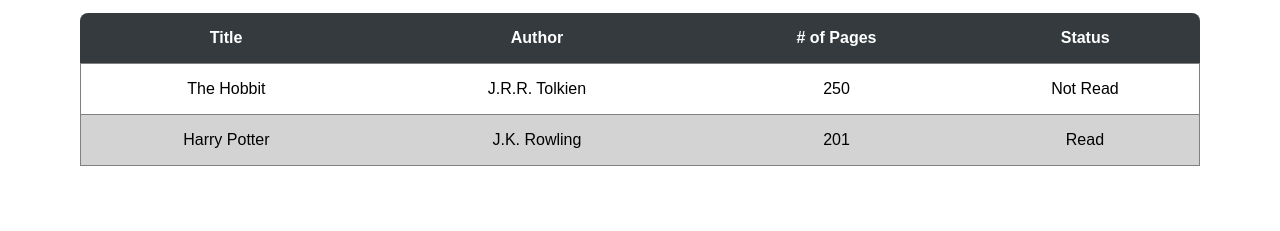
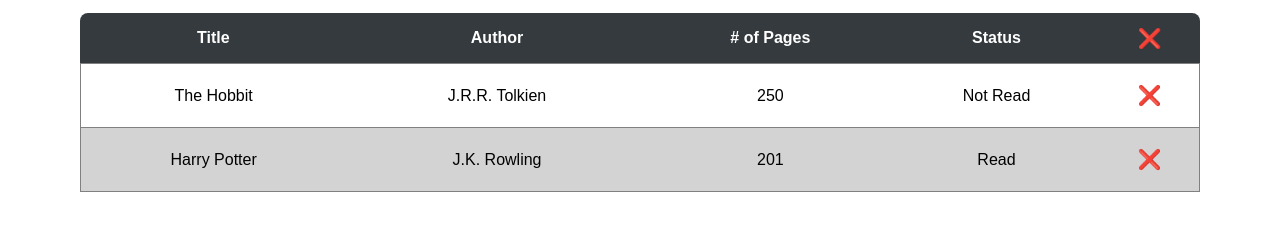
Before and after one commit to A-Shushi/odin-library, a plain HTML site: page index.html in a window 1280 px wide. Shown: the part 137-368 px from the top of the page. Drawn offline with Linux system fonts and the light colour scheme.

Commit message:
Create a delete book button in table

```diff
--- a/index.html
+++ b/index.html
@@ -21,6 +21,9 @@
                     <th scope="col">Author</th>
                     <th scope="col"># of Pages</th>
                     <th scope="col">Status</th>
+                    <th scope="col" class="control-column">
+                        <button type="button">❌</button>
+                    </th>
                 </tr>
             </thead>
             <tbody id="table-body"></tbody>
--- a/index.js
+++ b/index.js
@@ -27,6 +27,16 @@ function addBookToLibrary(title, author, pages, readStatus) {
     myLibrary.push(book)
 }
 
+function removeBookById(id) {
+    for (const book of myLibrary) {
+        if (book["id"] === id) {
+            const bookIndex = myLibrary.indexOf(book)
+            myLibrary.splice(bookIndex, 1)
+        }
+    }
+    displayBooks()
+}
+
 function displayBooks() {
     while (tableBody.firstChild) {
         tableBody.removeChild(tableBody.firstChild)
@@ -46,6 +56,14 @@ function displayBooks() {
                 newRow.appendChild(tableElement)
             }
         }
+        const tableElement = document.createElement('td')
+        const deleteButton = document.createElement("button")
+        deleteButton.textContent = "❌"
+        deleteButton.addEventListener("click", () => {
+            removeBookById(book["id"])
+        })
+        tableElement.appendChild(deleteButton)
+        newRow.appendChild(tableElement)
         tableBody.appendChild(newRow)
     }
 }
--- a/styles.css
+++ b/styles.css
@@ -102,6 +102,19 @@ th {
     color: white;
 }
 
+.control-column {
+    padding: 0;
+    max-width: 15px;
+}
+
+.control-column > button,
+td > button {
+    background: none;
+    border: none;
+    padding: 0.25rem;
+    font-size: 1.2rem;
+}
+
 tbody > tr:nth-child(1n+1) {
     background-color: white;
     border: 1px solid grey;
```
